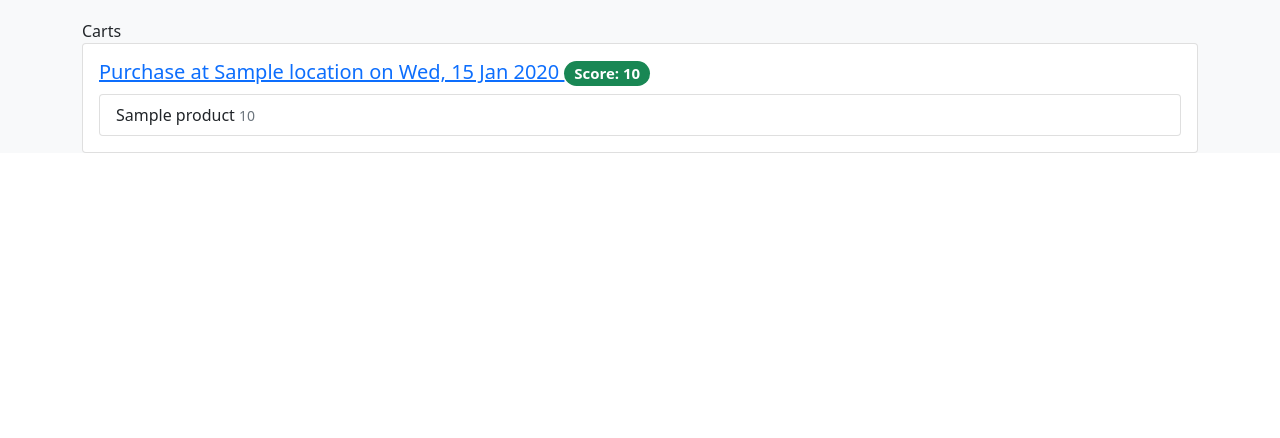
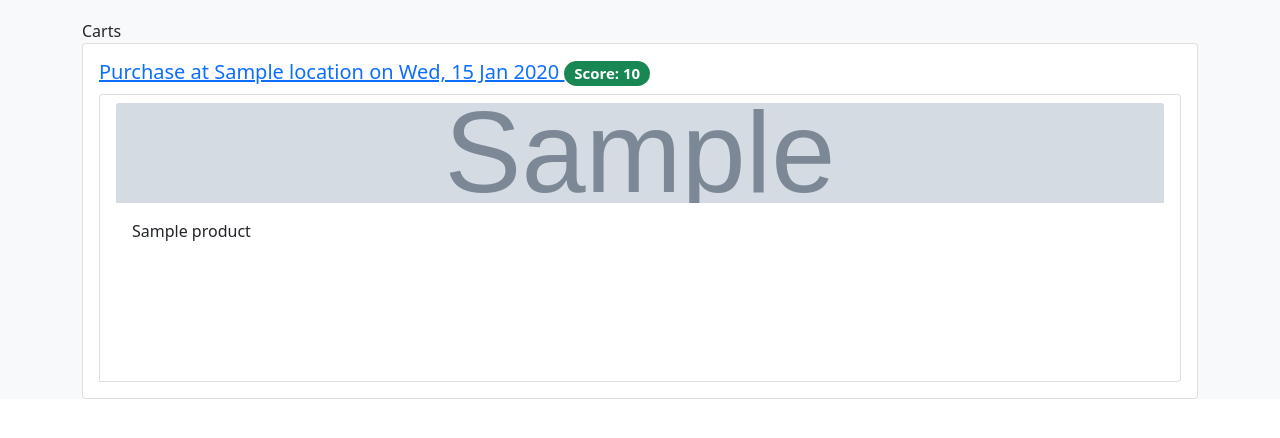
Before and after one commit to elwin/hz21, a Flask app: template templates/index.html in a window 1280 px wide. Shown: the part 175-613 px from the top of the page. Run offline with Flask 2, Linux system fonts and the light colour scheme; the template is opened without the code that fills it: most values are stand-ins (such as "Sample title", 1, 10 or a date in 2020); grey boxes marked "Sample" are stand-in pictures; parts of the project's set-up code (start-up, migrations or seed data) failed here and were passed over.

Commit message:
Add thumbnails to products on index page

```diff
--- a/carts.py
+++ b/carts.py
@@ -4,10 +4,11 @@ import storage
 
 
 class Product:
-    def __init__(self, name: str, price: int, score: int, related_ids: List[int]):
+    def __init__(self, name: str, price: int, score: int,  img_link: str, related_ids: List[int]):
         self.name = name
         self.price = price
         self.score = score
+        self.img_link = img_link
         self.related_ids = related_ids
 
     def related(self):
--- a/storage.py
+++ b/storage.py
@@ -6,9 +6,9 @@ import users
 import carts
 import datetime
 
-chips = carts.Product("Chips", 200, 5, [])
-apple = carts.Product("Apple", 150, 3, [])
-potatoes = carts.Product("Potatoes", 350, 1, [])
+chips = carts.Product("Chips", 200, 5, "https://image.migros.ch/2017-large/fa352f7d033713ba58e96e7e05c4b04060f7fe9f/m-classic-xl-chips-nature-400g.jpg", [])
+apple = carts.Product("Apple", 150, 3, "https://image.migros.ch/2017-large/c86784443644854787947603e2c054b0f9927605/aepfel-jazz.jpg", [])
+potatoes = carts.Product("Potatoes", 350, 1, "https://image.migros.ch/2017-large/5b73957e3e40f7f4ba5eafb0eefa1c87683798fa/kartoffeln-baked-potatoes.jpg", [])
 
 mock_carts = [
     carts.Cart(0, datetime.date(2021, 9, 1), [chips, apple], "MM Sarnen-Center"),
@@ -46,7 +46,8 @@ def read_data(path: str):
                     name=data['name'],
                     price=int(data['price']['item']['price'] * 100),
                     score=int(data['m_check2']['carbon_footprint']['ground_and_sea_cargo']['rating']),
-                    related_ids=list(map(int, data['related_products']['purchase_recommendations']['product_ids']))
+                    related_ids=list(map(int, data['related_products']['purchase_recommendations']['product_ids'])),
+                    img_link=data['image']['original']
                 )
             except KeyError:
                 pass
--- a/templates/index.html
+++ b/templates/index.html
@@ -18,12 +18,20 @@
                     </a>
                     <span class="badge rounded-pill bg-success">Score: {{ cart.score() }}</span>
                 </h5>
-                <ul class="list-group">
+                <ul class="list-group list-group-horizontal">
                     {% for product in cart.products %}
-                        <li class="list-group-item">
-                            {{ product.name }}
-                            <small class="text-muted">{{ product.score }}</small>
-                        </li>
+                        <div class="list-group-item card flex-fill" style="width: 18rem; height: 18rem;">
+                            <!--This is supposed to be horizontally scrollable - but I can't figure it out-->
+                            <div style="">
+                                <img class="card-img-top" style="display: block; margin: auto; max-height: 100px; width: 100%;" src={{product.img_link}}>
+                            </div>
+                            <div class="card-body">
+                            <p class="card-text">{{ product.name }}
+                                <!--For some reason, the badge doesn't show up :( -->
+                                <a class="badge badge-pill badge-success">{{ product.score }}</a>
+                            </p>
+                            </div>
+                        </div>
                     {% endfor %}
                 </ul>
 
--- a/users.py
+++ b/users.py
@@ -11,5 +11,4 @@ class User:
         self.carts.append(cart)
 
     def score(self) -> int:
-        return 5  # for some reason the below is broken
-        # return sum([cart.score() for cart in self.carts])
+        return sum([cart.score() for cart in self.carts])
```
